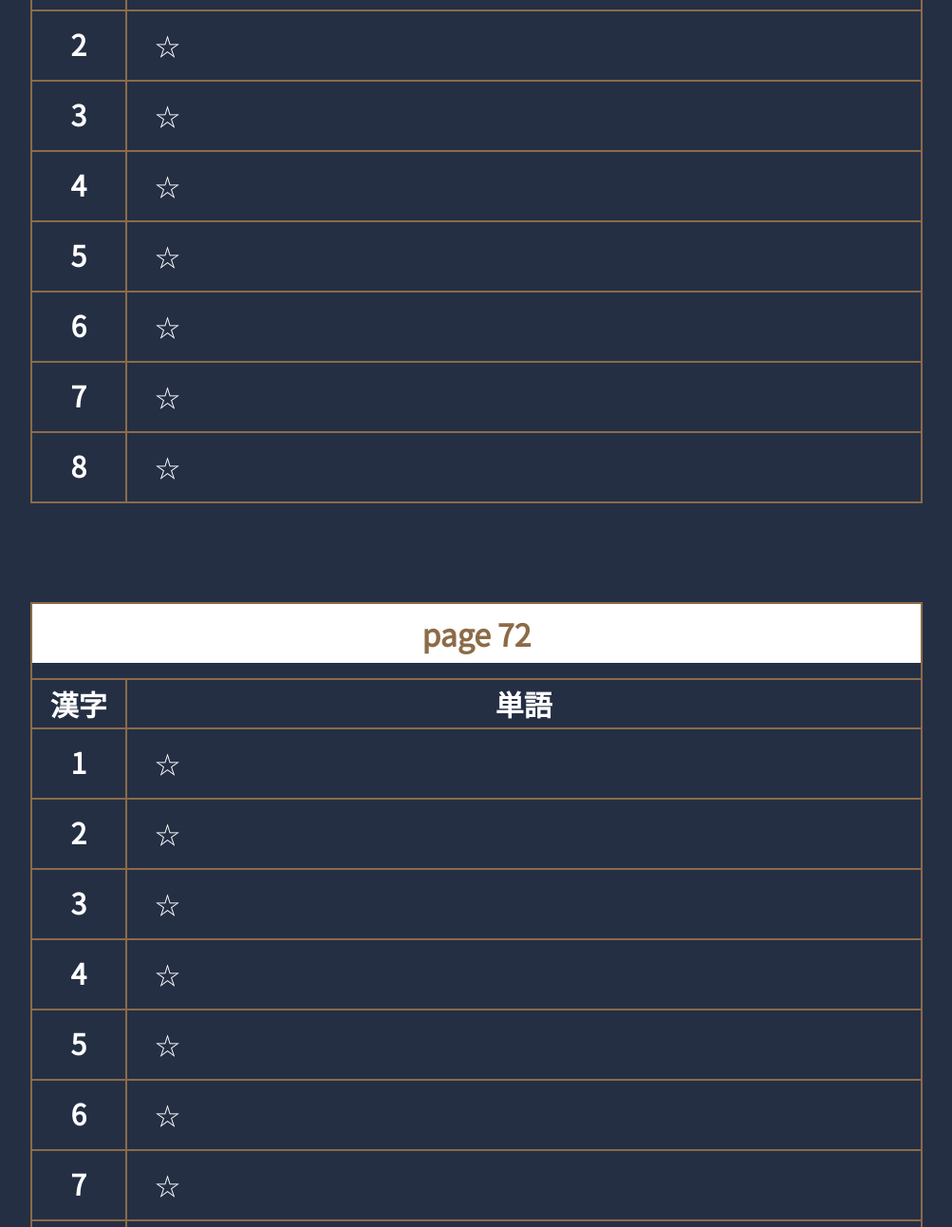
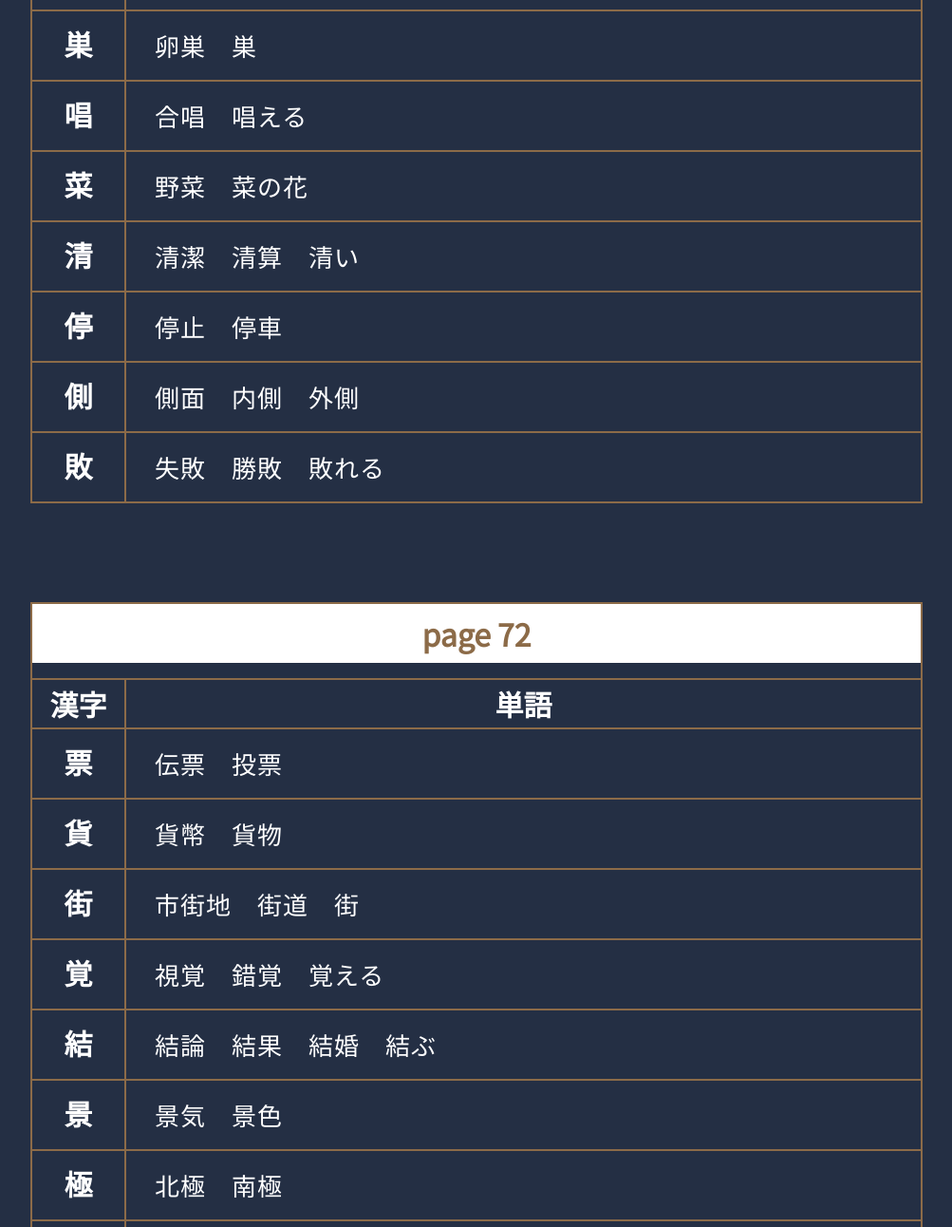
Before and after one commit to sgmis20/kanji, a plain HTML site: page 0604.html in a window 1280 px wide. Shown: the part 293-1585 px from the top of the page at 95% size, without its empty margins (138-1141 px from the left). Drawn offline with Linux system fonts and the light colour scheme.

Commit message:
0604 edited

```diff
--- a/0604.html
+++ b/0604.html
@@ -34,44 +34,44 @@
       </thead>
       <tbody>
         <tr>
-          <td class="left"><h2>1</h2></td>
-          <td><h3>☆</h3></td>
-          <!--    ☆-->
+          <td class="left"><h2>産</h2></td>
+          <td><h3>生産　産む　産まれる</h3></td>
+          <!--    생산  낳다  태어나다-->
         </tr>
         <tr>
-          <td class="left"><h2>2</h2></td>
-          <td><h3>☆</h3></td>
-          <!--    ☆-->
+          <td class="left"><h2>巣</h2></td>
+          <td><h3>卵巣　巣</h3></td>
+          <!--    난소  둥지-->
         </tr>
         <tr>
-          <td class="left"><h2>3</h2></td>
-          <td><h3>☆</h3></td>
-          <!--    ☆-->
+          <td class="left"><h2>唱</h2></td>
+          <td><h3>合唱　唱える</h3></td>
+          <!--    합창  외치다-->
         </tr>
         <tr>
-          <td class="left"><h2>4</h2></td>
-          <td><h3>☆</h3></td>
-          <!--    ☆-->
+          <td class="left"><h2>菜</h2></td>
+          <td><h3>野菜　菜の花</h3></td>
+          <!--    야채  유채꽃-->
         </tr>
         <tr>
-          <td class="left"><h2>5</h2></td>
-          <td><h3>☆</h3></td>
-          <!--    ☆-->
+          <td class="left"><h2>清</h2></td>
+          <td><h3>清潔　清算　清い</h3></td>
+          <!--    청결  청산  맑다-->
         </tr>
         <tr>
-          <td class="left"><h2>6</h2></td>
-          <td><h3>☆</h3></td>
-          <!--    ☆-->
+          <td class="left"><h2>停</h2></td>
+          <td><h3>停止　停車</h3></td>
+          <!--    정지  정차-->
         </tr>
         <tr>
-          <td class="left"><h2>7</h2></td>
-          <td><h3>☆</h3></td>
-          <!--    ☆-->
+          <td class="left"><h2>側</h2></td>
+          <td><h3>側面　内側　外側</h3></td>
+          <!--    측면  내측  외측-->
         </tr>
         <tr>
-          <td class="left"><h2>8</h2></td>
-          <td><h3>☆</h3></td>
-          <!--    ☆-->
+          <td class="left"><h2>敗</h2></td>
+          <td><h3>失敗　勝敗　敗れる</h3></td>
+          <!--    실패  승패  지다-->
         </tr>
       </tbody>
     </table>
@@ -97,44 +97,44 @@
       </thead>
       <tbody>
         <tr>
-          <td class="left"><h2>1</h2></td>
-          <td><h3>☆</h3></td>
-          <!--    ☆-->
+          <td class="left"><h2>票</h2></td>
+          <td><h3>伝票　投票</h3></td>
+          <!--    전표  투표-->
         </tr>
         <tr>
-          <td class="left"><h2>2</h2></td>
-          <td><h3>☆</h3></td>
-          <!--    ☆ -->
+          <td class="left"><h2>貨</h2></td>
+          <td><h3>貨幣　貨物</h3></td>
+          <!--    화폐  화물 -->
         </tr>
         <tr>
-          <td class="left"><h2>3</h2></td>
-          <td><h3>☆</h3></td>
-          <!--    ☆-->
+          <td class="left"><h2>街</h2></td>
+          <td><h3>市街地　街道　街</h3></td>
+          <!--    시가지  가도  거리-->
         </tr>
         <tr>
-          <td class="left"><h2>4</h2></td>
-          <td><h3>☆</h3></td>
-          <!--    ☆-->
+          <td class="left"><h2>覚</h2></td>
+          <td><h3>視覚　錯覚　覚える</h3></td>
+          <!--    시각  착각  기억하다-->
         </tr>
         <tr>
-          <td class="left"><h2>5</h2></td>
-          <td><h3>☆</h3></td>
-          <!--    ☆-->
+          <td class="left"><h2>結</h2></td>
+          <td><h3>結論　結果　結婚　結ぶ</h3></td>
+          <!--    결론  결과  결혼  묶다/잇다-->
         </tr>
         <tr>
-          <td class="left"><h2>6</h2></td>
-          <td><h3>☆</h3></td>
-          <!--    ☆-->
+          <td class="left"><h2>景</h2></td>
+          <td><h3>景気　景色</h3></td>
+          <!--    경기  경치-->
         </tr>
         <tr>
-          <td class="left"><h2>7</h2></td>
-          <td><h3>☆</h3></td>
-          <!--    ☆-->
+          <td class="left"><h2>極</h2></td>
+          <td><h3>北極　南極</h3></td>
+          <!--    북극  남극-->
         </tr>
         <tr>
-          <td class="left"><h2>8</h2></td>
-          <td><h3>☆</h3></td>
-          <!--    ☆-->
+          <td class="left"><h2>給</h2></td>
+          <td><h3>給料　支給　時給</h3></td>
+          <!--    급료  지급  시급-->
         </tr>
       </tbody>
     </table>
```
Also changed, not shown: 1 other file.
